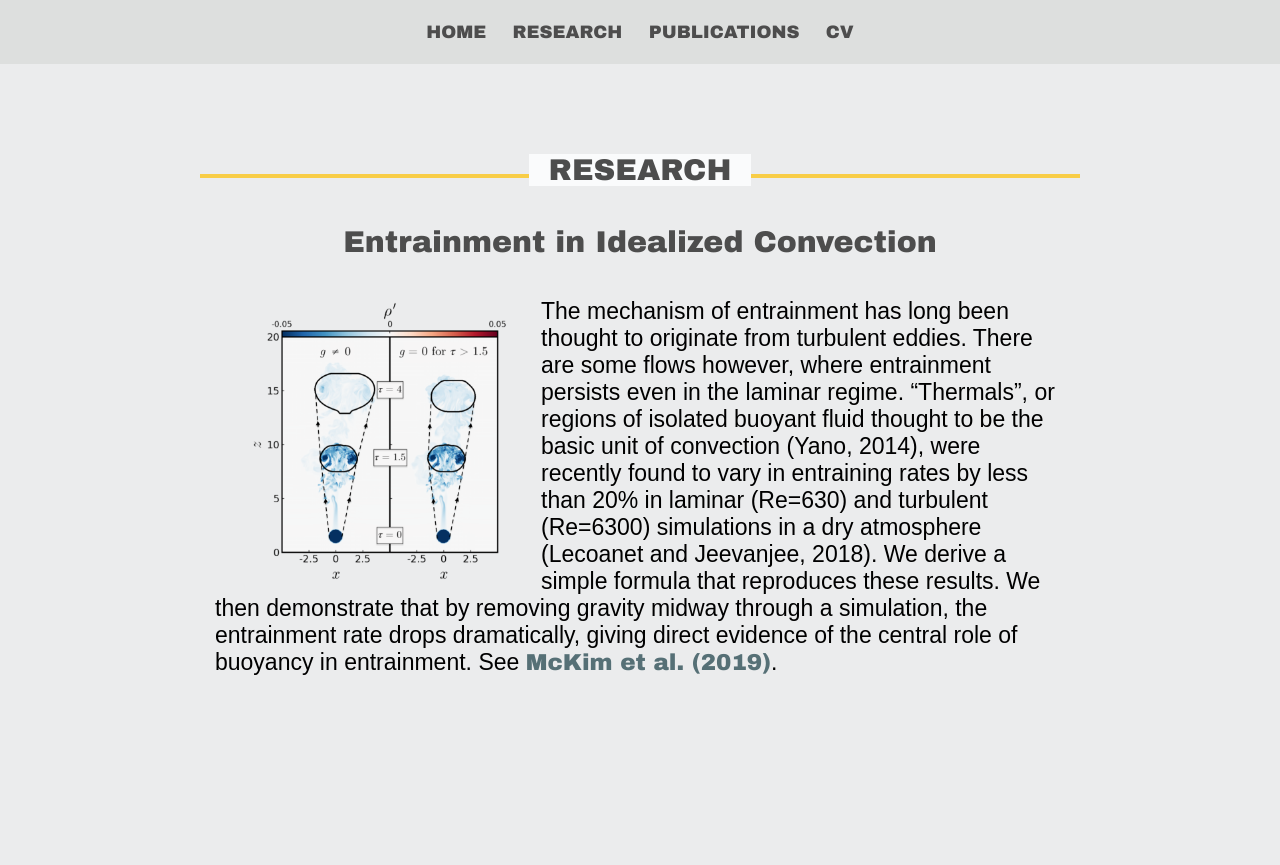
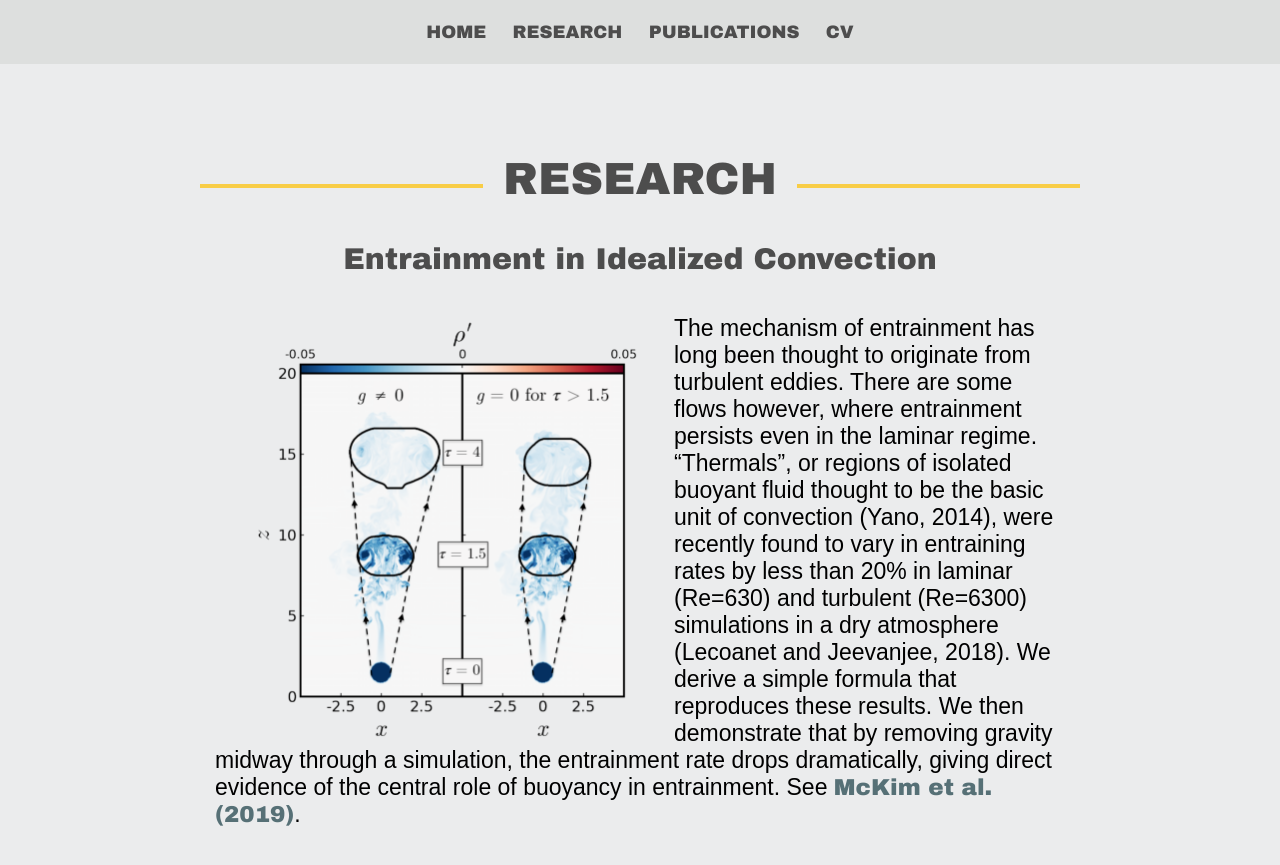
Before and after one commit to mckimb/mckimb.github.io, a Jekyll site: the page built from research/index.html, in a window 1280 px wide. Shown: the top 865 px of the page. Built offline with Jekyll 4.4.1, drawn with Linux system fonts in a browser that asks for light colours.

Commit message:
Update index.html

```diff
--- a/research/index.html
+++ b/research/index.html
@@ -11,8 +11,8 @@ img {
 
 <p><br><br><br><br></p>
 
-<div style="width: 100%; height: 20px; border-bottom: 4px solid #f8cd46; text-align: center">
-      <span style="font-size: 30px; color: #4d4d4d; font-family: Arial Black, Gadget, sans serif; background-color: #fafbfc; padding: 0 20px;">
+<div style="width: 100%; height: 30px; border-bottom: 4px solid #f8cd46; text-align: center">
+      <span style="font-size: 45px; color: #4d4d4d; font-family: Arial Black, Gadget, sans serif; background-color: #ebeced; padding: 0 20px;">
         RESEARCH <!--Padding is optional-->
       </span>
 	<p>
@@ -27,7 +27,7 @@ img {
 			Entrainment in Idealized Convection
 		</h4>
 		<div class="blurb">
-			<img src="/research/g_nog-5.png" alt="No entrainment without buoyancy" class="wrap" style="width:266px;height:288px;">
+			<img src="/research/g_nog-5.png" alt="No entrainment without buoyancy" class="wrap" style="width:399px;height:432px;">
 		  </div>
 		<!--
 		<div style="font-size: 20px; color: #4d4d4d; font-family: Arial Black, Gadget, sans serif;"
```
